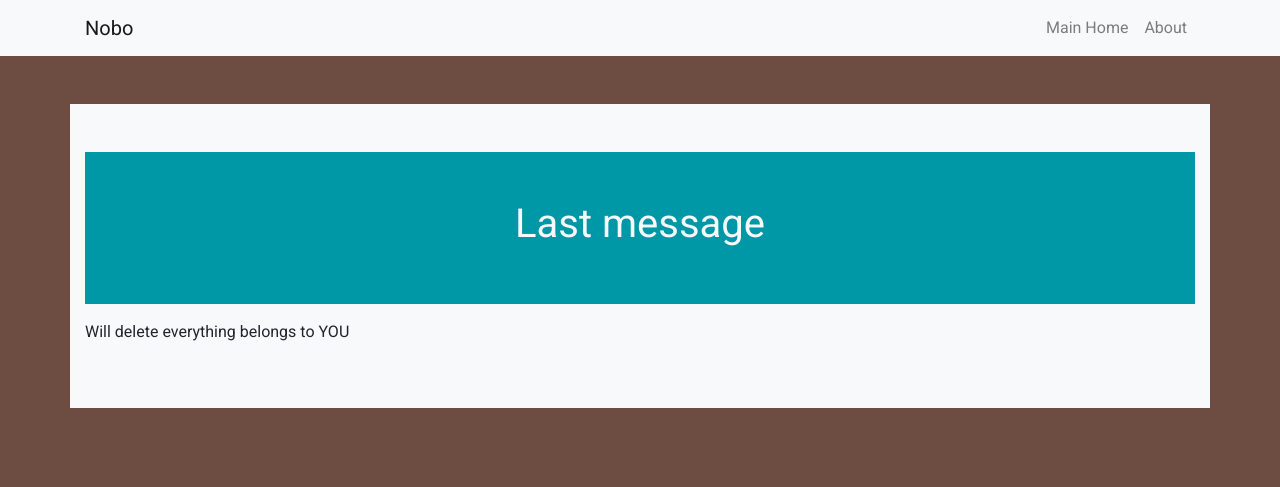
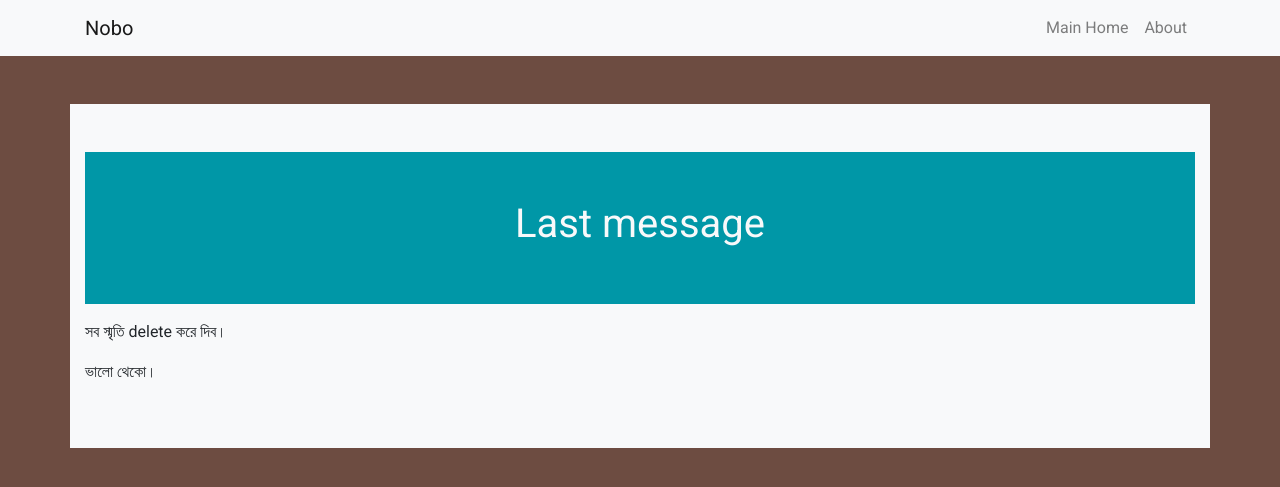
Before and after one commit to polodev/nobo, a Jekyll site: the page built from index.md, in a window 1280 px wide. Shown: the top 487 px of the page. Built offline with Jekyll 4.4.1, drawn with Linux system fonts in a browser that asks for light colours; nearby versions of some CDN libraries.

Commit message:
--updated--

```diff
--- a/index.md
+++ b/index.md
@@ -3,7 +3,11 @@ layout: page
 title: Last Message
 active: last-message
 ---
-Will delete everything belongs to YOU
+
+সব স্মৃতি delete করে দিব।
+
+ভালো থেকো।
+
 
 
 
```
